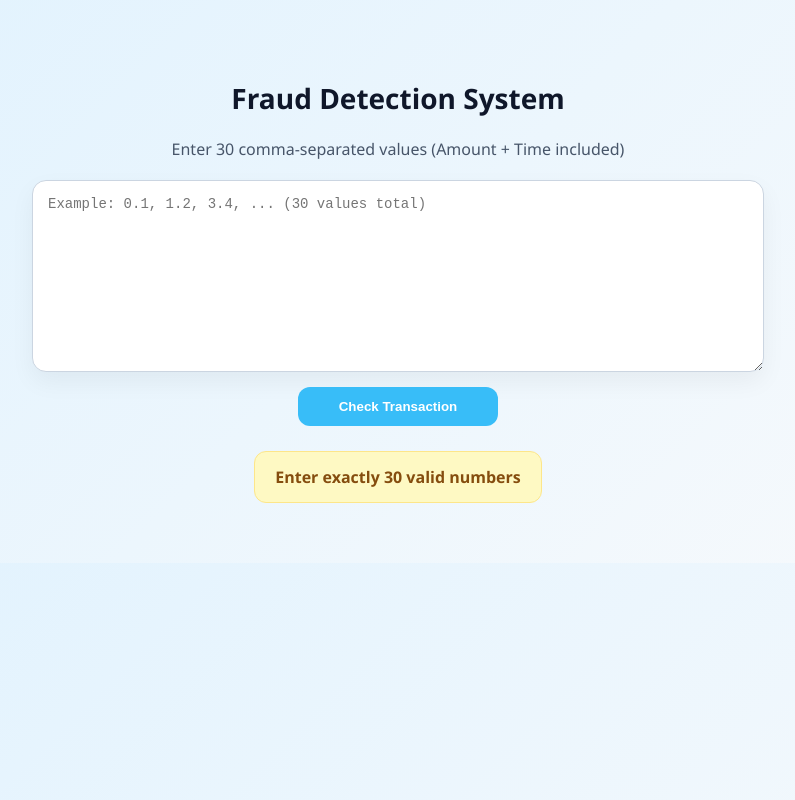
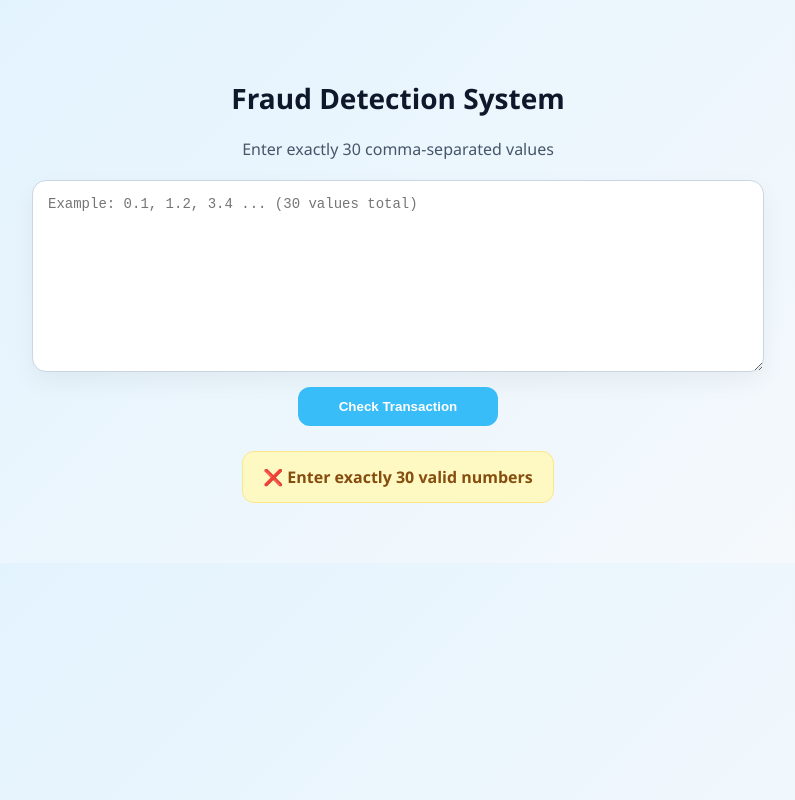
Before and after one commit to fibha-dev/AI_ML_Internship_Project, a React (Create React App) app in the folder frontend/: page / in a window 1280 px wide. Both pictures are taken after a click on the button "Check Transaction". Shown: the whole page, without its empty margins (242-1037 px from the left). Built offline with nearby package versions, Linux system fonts and the light colour scheme; no server answers.

Commit message:
frontend for vercel deployment

```diff
--- a/frontend/src/App.js
+++ b/frontend/src/App.js
@@ -1,36 +1,45 @@
 import { useState } from "react";
 import axios from "axios";
 import "./App.css";
-
-console.log("API URL:", process.env.REACT_APP_API_URL);
 
 function App() {
   const [input, setInput] = useState("");
   const [result, setResult] = useState(null);
   const [loading, setLoading] = useState(false);
 
+  const parseInput = (text) => {
+    return text
+      .replace(/\n/g, ",")
+      .split(",")
+      .map(v => v.trim())
+      .filter(v => v !== "")
+      .map(Number)
+      .filter(v => !Number.isNaN(v));
+  };
 
   const handleSubmit = async () => {
     try {
       setLoading(true);
       setResult(null);
 
-      const values = input
-        .split(",")
-        .map((v) => Number(v.trim()));
+      const values = parseInput(input);
 
-      if (values.length !== 30 || values.some(isNaN)) {
+      if (values.length !== 30) {
         setResult("ERROR");
         return;
       }
 
-      const res = await axios.post("http://127.0.0.1:8000/predict", {
-        features: values,
-      });
+      const res = await axios.post(
+        `${process.env.REACT_APP_API_URL}/predict`,
+        {
+          features: values,
+        }
+      );
 
       setResult(res.data.prediction === 1 ? "FRAUD" : "SAFE");
 
     } catch (err) {
+      console.log(err);
       setResult("ERROR");
     } finally {
       setLoading(false);
@@ -39,13 +48,11 @@ function App() {
 
   return (
     <div className="page">
-
-
       <h1>Fraud Detection System</h1>
-      <p>Enter 30 comma-separated values (Amount + Time included)</p>
+      <p>Enter exactly 30 comma-separated values</p>
 
       <textarea
-        placeholder="Example: 0.1, 1.2, 3.4, ... (30 values total)"
+        placeholder="Example: 0.1, 1.2, 3.4 ... (30 values total)"
         value={input}
         onChange={(e) => setInput(e.target.value)}
       />
@@ -58,10 +65,9 @@ function App() {
         <div className={`result ${result}`}>
           {result === "FRAUD" && "Fraud Detected"}
           {result === "SAFE" && "Transaction Safe"}
-          {result === "ERROR" && "Enter exactly 30 valid numbers"}
+          {result === "ERROR" && "❌ Enter exactly 30 valid numbers"}
         </div>
       )}
-
     </div>
   );
 }
```
